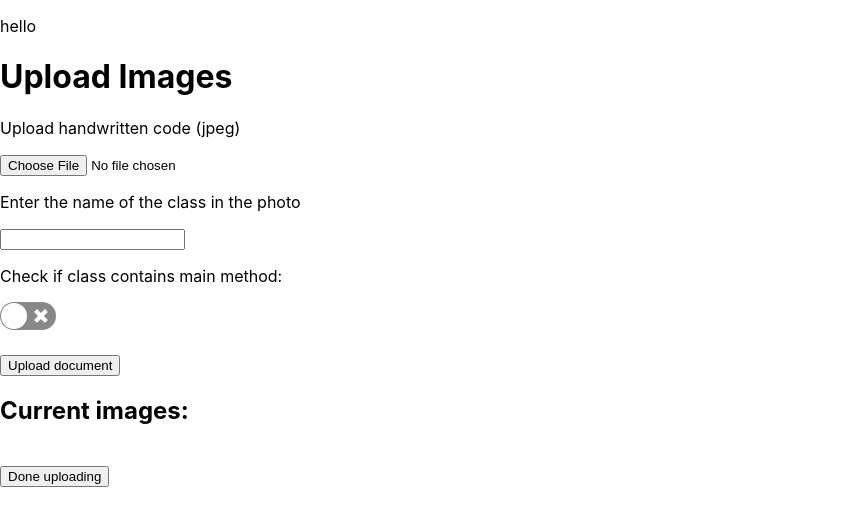
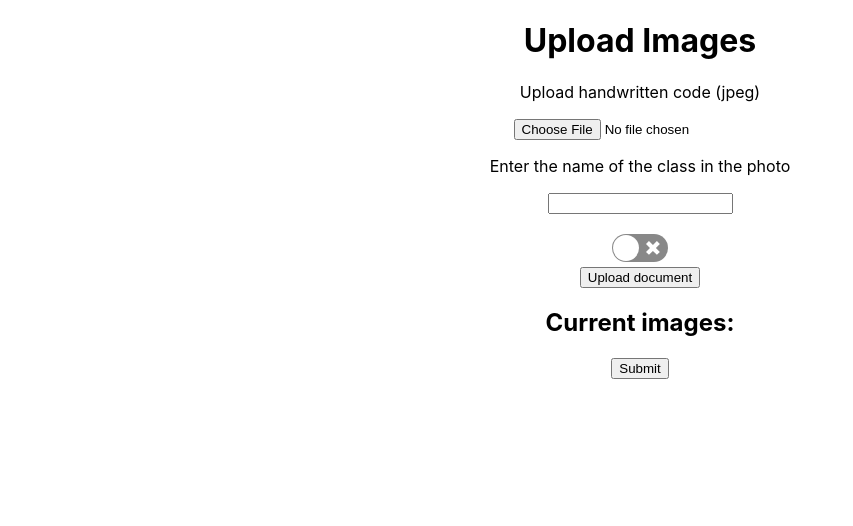
Before and after one commit to HarutoHiroki/PaperPlusPlus, a React (Create React App) app in the folder my-app/: page / in a window 1280 px wide. Shown: the top 526 px of the page, without its empty margins (0-853 px from the left). Built offline with nearby package versions, Linux system fonts and the light colour scheme.

Commit message:
everything in function component

```diff
--- a/my-app/package.json
+++ b/my-app/package.json
@@ -6,6 +6,7 @@
     "@testing-library/jest-dom": "^5.16.5",
     "@testing-library/react": "^13.4.0",
     "@testing-library/user-event": "^13.5.0",
+    "axios": "^1.3.4",
     "bootstrap": "^5.2.3",
     "react": "^18.2.0",
     "react-bootstrap": "^2.7.2",
--- a/my-app/src/App.js
+++ b/my-app/src/App.js
@@ -1,29 +1,94 @@
 import './App.css';
+import React, { Component, useCallback, useState } from "react";
+import ReactSwitch from 'react-switch';
+import axios from 'axios'
 
 function App() {
+  const [currImage, setCurrImage] = useState(null);
+  const [className, setClassName] = useState(null);
+  const [mainMethod, setMainMethod] = useState(false);
+  const [base64, setBase64] = useState(null);
+  const [documents, setDocuments] = useState([]);
+
+
+  const onImageChange=(e)=>{
+    const image = e.target.files[0];
+    getBase64(image).then(base64Output => {
+      setBase64(base64Output);
+    })
+    setCurrImage(URL.createObjectURL(image));
+  }
+
+  const onClassChange=(e)=>{
+    setClassName(e.target.value);
+  }
+
+  const changeChecked=(val)=>{
+    setMainMethod(val);
+  }
+
+  const getBase64=(file)=> {
+    return new Promise((resolve,reject) => {
+        const reader = new FileReader();
+        reader.onload = () => resolve(reader.result);
+        reader.onerror = error => reject(error);
+        reader.readAsDataURL(file);
+     });
+  }
+
+  const uploadDocument=()=>{
+    setDocuments(documents.concat({
+      image: currImage,
+      className: className,
+      mainMethod: mainMethod,
+      base64: base64
+  }));
+  console.log("documents: ", documents);
+  console.log("documents length: ", documents.length);
+  }
+
+  const submit = async () => {
+    try {
+      await axios.post("http://localhost:8080/",{documents})
+    } catch(e) {
+      console.log(e);
+    }
+  }
+
+
   return (
     <div className="App">
-      <header className="App-header">
-        {/* <img src={logo} className="App-logo" alt="logo" /> */}
-        <p>
-          Instructions
-        </p>
+      <h1>Upload Images</h1>
+            <p>Upload handwritten code (jpeg)</p>
+            <input type="file" name="myImage" onChange={onImageChange} />
+            <p>Enter the name of the class in the photo</p>
+            <input type="text" name="className" onChange={onClassChange} />
+            <br />
+            <br />
+            <ReactSwitch
+                checked={mainMethod}
+                onChange={changeChecked}
+            />
+            <br />
+            <button onClick={uploadDocument}>
+                Upload document
+            </button>
+            <h2>Current images: </h2>
+            {documents.map(doc => (<div>
+                <img src={doc.image} width={250}/>
+                <p>class name: {doc.className}</p>
+                <p>is main method: {doc.mainMethod.toString()}</p>
+                </div>))}
+                <form onSubmit={submit}>
+                  <input type="submit" value="Submit" />
+                </form>
 
-        <p>
-          Output
-        </p>
-
-      <input
-        type="file"
-        name="myImage"
-        onChange={(event) => {
-          console.log(event.target.files[0]);
-        }}
-      />
-
-      </header>
     </div>
   );
 }
 
+function Hello2(){
+  return <p>Hello 2</p>;
+}
+
 export default App;
--- a/my-app/src/Homepage.js
+++ b/my-app/src/Homepage.js
@@ -1,6 +1,8 @@
-import React, { Component } from "react";
+import React, { Component, useCallback } from "react";
 import ReactSwitch from 'react-switch';
 import Card from 'react-bootstrap/Card';
+import axios from 'axios'
+
 
 class DisplayImage extends Component {
   constructor(props) {
@@ -14,6 +16,7 @@ class DisplayImage extends Component {
     };
 
     this.uploadDocument = this.uploadDocument.bind(this);
+    // this.triggerAPI = this.triggerAPI.bind(this);
   }
 
   onImageChange = event => {
@@ -38,11 +41,6 @@ class DisplayImage extends Component {
         reader.onerror = error => reject(error);
         reader.readAsDataURL(file);
      });
-  }
-
-  submit() {
-    // upload image in the correct format
-    console.log("submitted");
   }
 
   onClassChange = event => {
@@ -72,12 +70,22 @@ class DisplayImage extends Component {
 
   }
 
+  // handleSubmit = useCallback((e) => {
+  //   e.preventDefault()
+  //   this.triggerAPI();
+  // }, [this.triggerAPI])
+
+  // triggerAPI = useCallback(async () => {
+  //   // Use async await instead of chained promise
+  //   const res = await axios.post("http://localhost:8080/post", { object: this.state.documents });
+  //   console.log(res)
+  // }, [this.state.documents]);
+
   render() {
     return (
       <div>
         <div>
           <div>
-            <p>hello</p>
             <h1>Upload Images</h1>
             <p>Upload handwritten code (jpeg)</p>
             <input type="file" name="myImage" onChange={this.onImageChange} />
@@ -108,9 +116,6 @@ class DisplayImage extends Component {
                 </div>))}
 
             <br />
-            <form action="../../post" method="post" className="form">
-              <button type="submit">Done uploading</button>
-            </form>
 
           </div>
         </div>
--- a/my-app/src/index.js
+++ b/my-app/src/index.js
@@ -8,8 +8,7 @@ import reportWebVitals from './reportWebVitals';
 const root = ReactDOM.createRoot(document.getElementById('root'));
 root.render(
   <React.StrictMode>
-    {/* <App /> */}
-    <Homepage />
+    <App />
   </React.StrictMode>
 );
 
```
Also changed, not shown: 1 other file (tests, documents, lock files or other folders).
